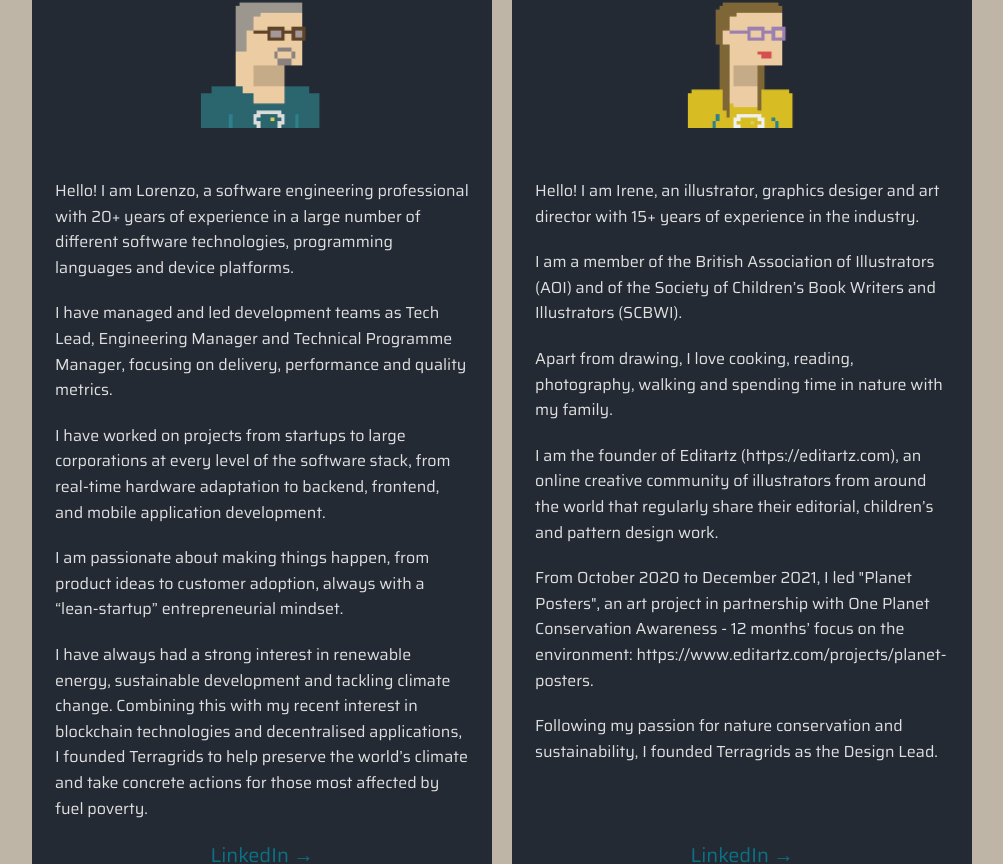
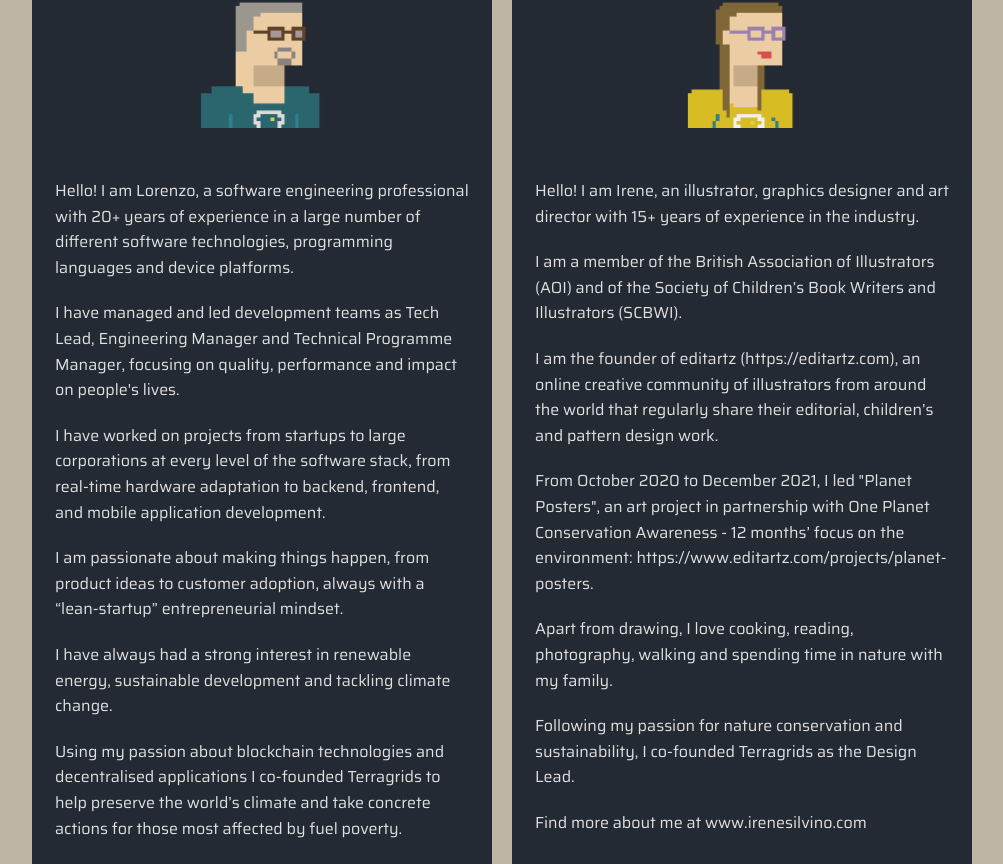
Before and after one commit to terragrids/website, a Next.js app: page / in a window 1280 px wide. Shown: the part 4624-5488 px from the top of the page, without its empty margins (138-1141 px from the left). Built offline with nearby package versions, Linux system fonts and the light colour scheme.

Commit message:
Update team's description

```diff
--- a/strings/en.js
+++ b/strings/en.js
@@ -24,12 +24,12 @@ export const strings = {
     howAreWeDoingThis: 'How are we doing this?',
     idoAllocation: 'ICO / IDO for round of company funding',
     ireneBio:
-        'Hello! I am Irene, an illustrator, graphics desiger and art director with 15+ years of experience in the industry.\nI am a member of the British Association of Illustrators (AOI) and of the Society of Children’s Book Writers and Illustrators (SCBWI).\nApart from drawing, I love cooking, reading, photography, walking and spending time in nature with my family.\nI am the founder of Editartz (https://editartz.com), an online creative community of illustrators from around the world that regularly share their editorial, children’s and pattern design work.\nFrom October 2020 to December 2021, I led "Planet Posters", an art project in partnership with One Planet Conservation Awareness - 12 months’ focus on the environment: https://www.editartz.com/projects/planet-posters.\nFollowing my passion for nature conservation and sustainability, I founded Terragrids as the Design Lead.',
+        'Hello! I am Irene, an illustrator, graphics designer and art director with 15+ years of experience in the industry.\nI am a member of the British Association of Illustrators (AOI) and of the Society of Children’s Book Writers and Illustrators (SCBWI).\nI am the founder of editartz (https://editartz.com), an online creative community of illustrators from around the world that regularly share their editorial, children’s and pattern design work.\nFrom October 2020 to December 2021, I led "Planet Posters", an art project in partnership with One Planet Conservation Awareness - 12 months’ focus on the environment: https://www.editartz.com/projects/planet-posters.\nApart from drawing, I love cooking, reading, photography, walking and spending time in nature with my family.\nFollowing my passion for nature conservation and sustainability, I co-founded Terragrids as the Design Lead.\nFind more about me at www.irenesilvino.com',
     kickstartFunding: 'Kickstart funding campaign planned',
     kickstartLaunched: 'Kickstart funding campaign launched',
     linkedIn: 'LinkedIn',
     lorenzoBio:
-        'Hello! I am Lorenzo, a software engineering professional with 20+ years of experience in a large number of different software technologies, programming languages and device platforms.\nI have managed and led development teams as Tech Lead, Engineering Manager and Technical Programme Manager, focusing on delivery, performance and quality metrics.\nI have worked on projects from startups to large corporations at every level of the software stack, from real-time hardware adaptation to backend, frontend, and mobile application development.\nI am passionate about making things happen, from product ideas to customer adoption, always with a “lean-startup” entrepreneurial mindset.\nI have always had a strong interest in renewable energy, sustainable development and tackling climate change. Combining this with my recent interest in blockchain technologies and decentralised applications, I founded Terragrids to help preserve the world’s climate and take concrete actions for those most affected by fuel poverty.',
+        "Hello! I am Lorenzo, a software engineering professional with 20+ years of experience in a large number of different software technologies, programming languages and device platforms.\nI have managed and led development teams as Tech Lead, Engineering Manager and Technical Programme Manager, focusing on quality, performance and impact on people's lives.\nI have worked on projects from startups to large corporations at every level of the software stack, from real-time hardware adaptation to backend, frontend, and mobile application development.\nI am passionate about making things happen, from product ideas to customer adoption, always with a “lean-startup” entrepreneurial mindset.\nI have always had a strong interest in renewable energy, sustainable development and tackling climate change.\nUsing my passion about blockchain technologies and decentralised applications I co-founded Terragrids to help preserve the world’s climate and take concrete actions for those most affected by fuel poverty.",
     mediumFirstPost: 'First blog post on Medium',
     mission: 'Mission',
     newCreatorsProjects: "More Testnet creator's signed up with new projects",
```
